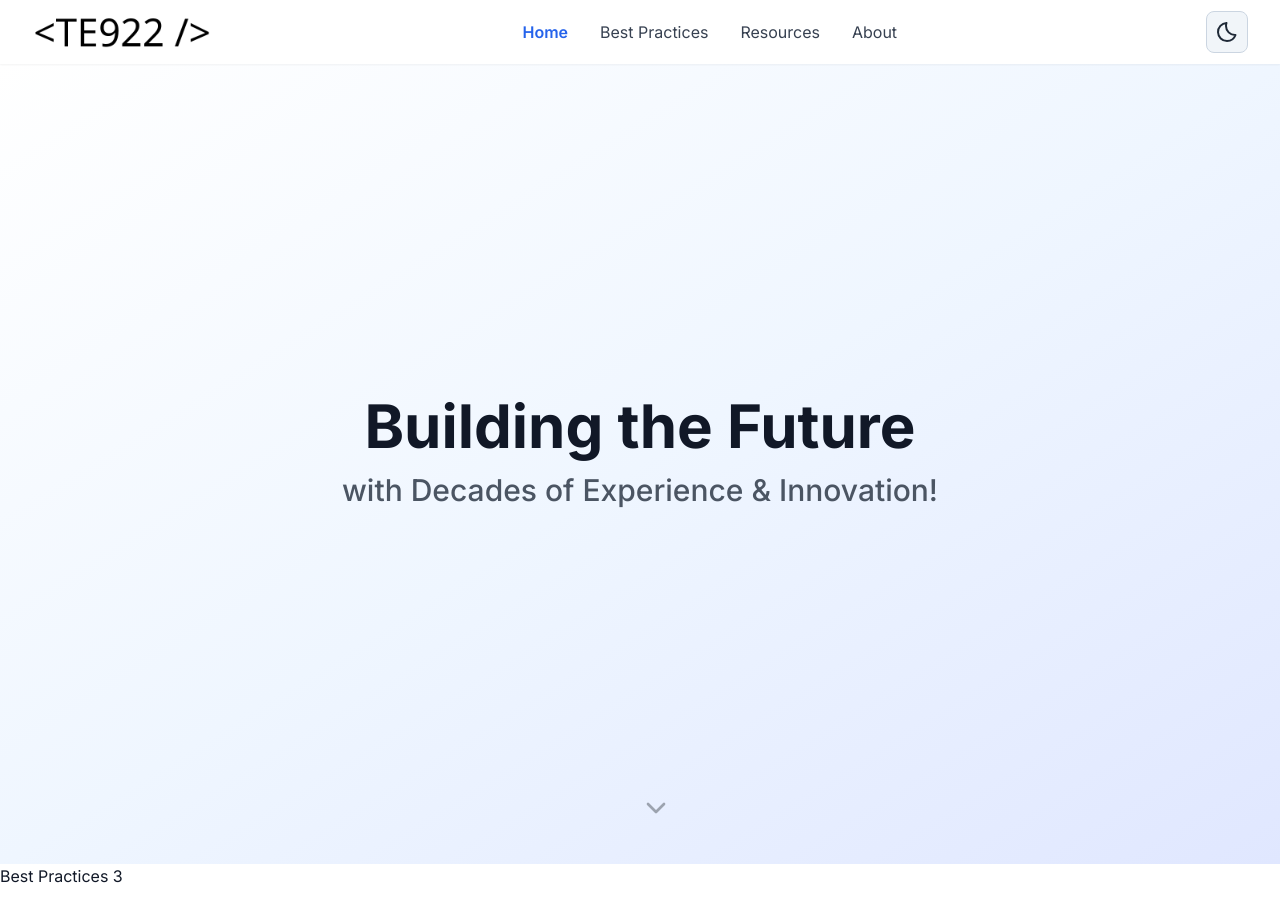
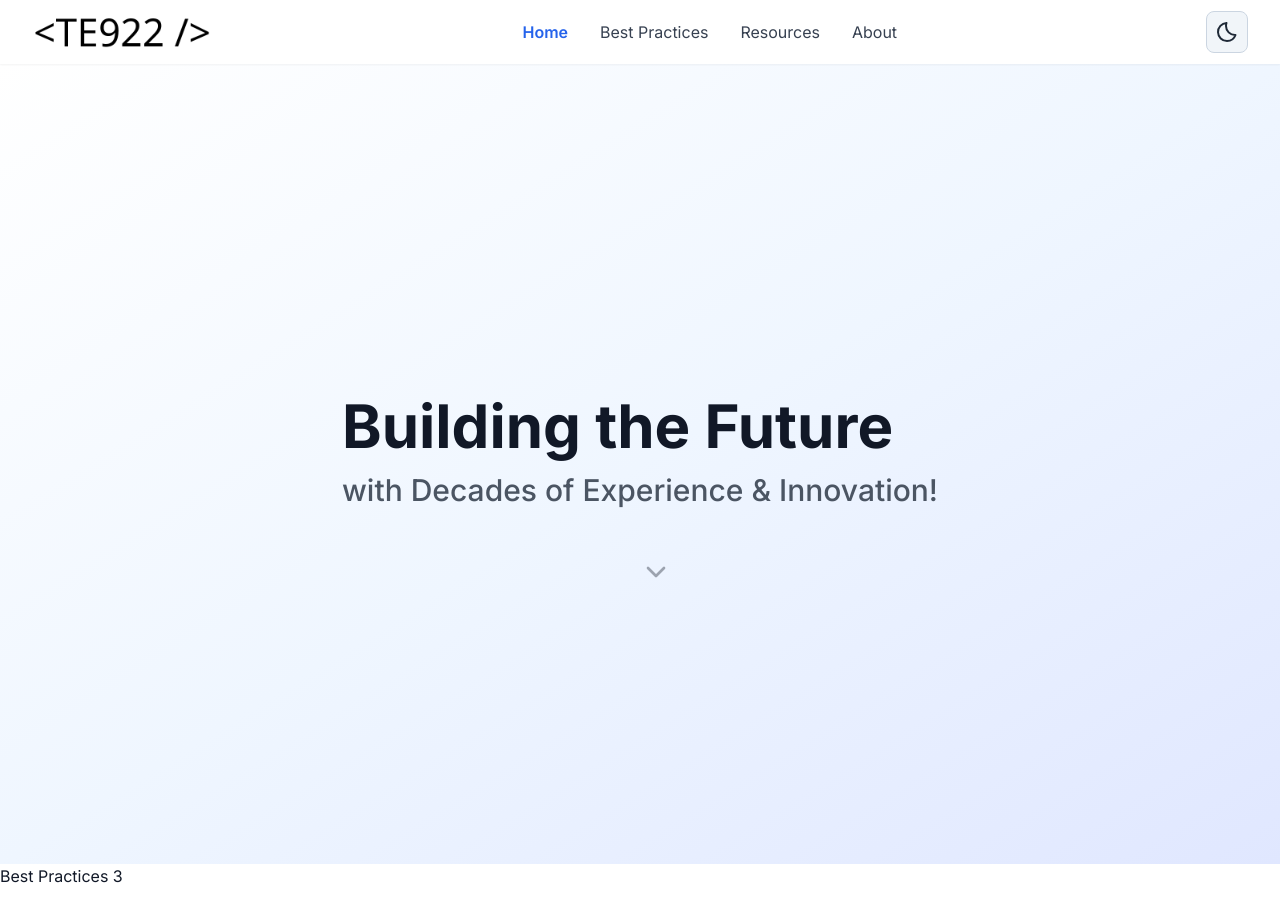
Before and after one commit to dencee/strategy-toolkit, a Nuxt app: page / in a window 1280 px wide. Shown: the top 922 px of the page. Built offline with nearby package versions, Linux system fonts and the light colour scheme.

Commit message:
fixing package.json

```diff
--- a/app/view/Home.vue
+++ b/app/view/Home.vue
@@ -5,7 +5,7 @@
 <template>
   <section id="home"
     class="min-h-screen flex items-center justify-center relative overflow-hidden bg-gradient-to-br from-white via-blue-50 to-indigo-100 dark:from-dark-900 dark:via-dark-800 dark:to-dark-700">
-    <div class="container mx-auto px-4 text-center relative z-10">
+    <div class="container-max section-padding relative z-10">
       <div class="max-w-4xl mx-auto">
         <h1 class="text-4xl sm:text-5xl lg:text-6xl font-bold text-gray-900 dark:text-white mb-6"
           style="opacity: 1; transform: none;">
@@ -14,8 +14,8 @@
             Experience & Innovation!</span>
         </h1>
       </div>
+      <ScrollDownButton target="#best-practices" />
     </div>
-    <ScrollDownButton target="#best-practices" />
   </section>
 </template>
 
```
